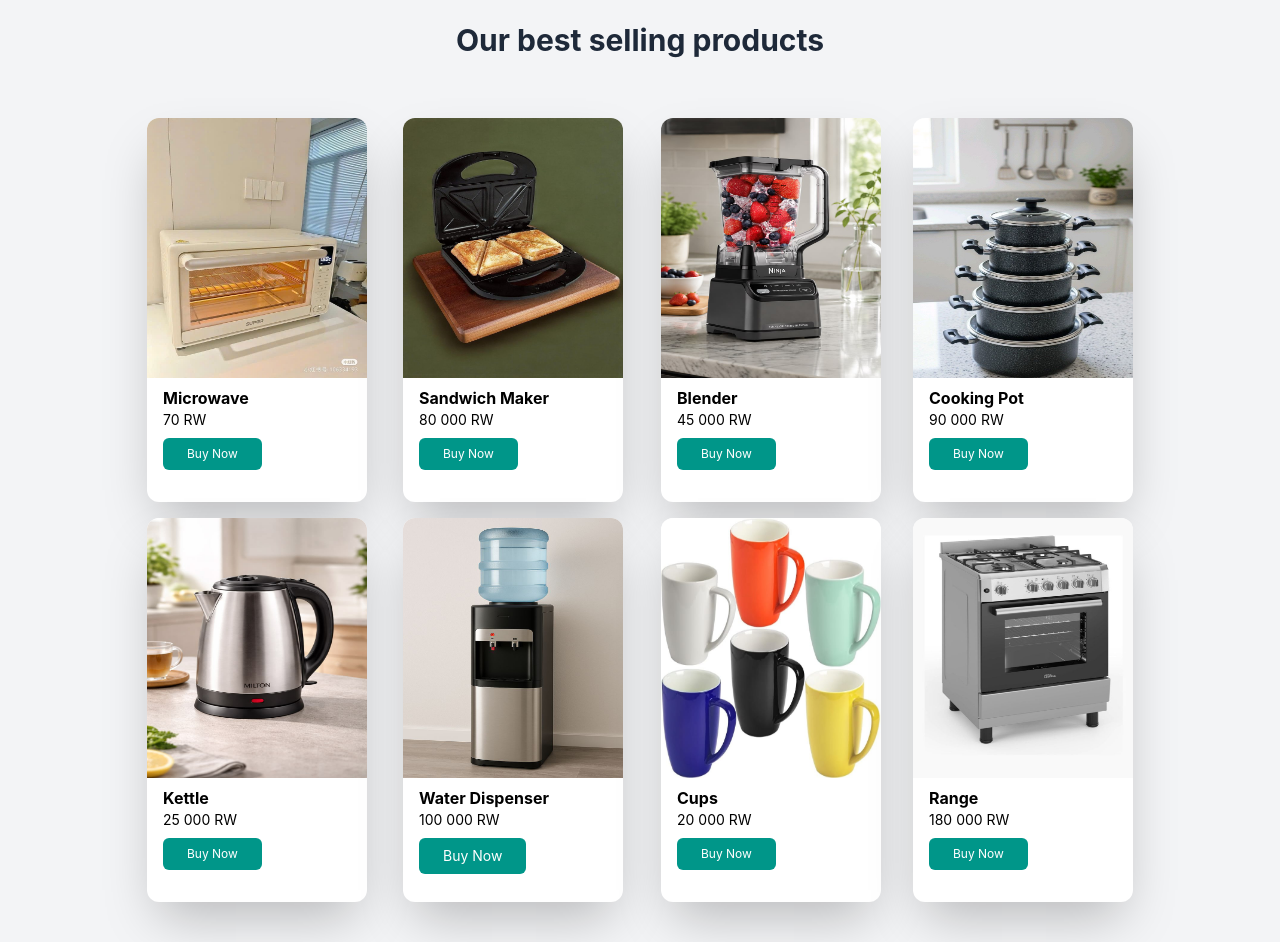
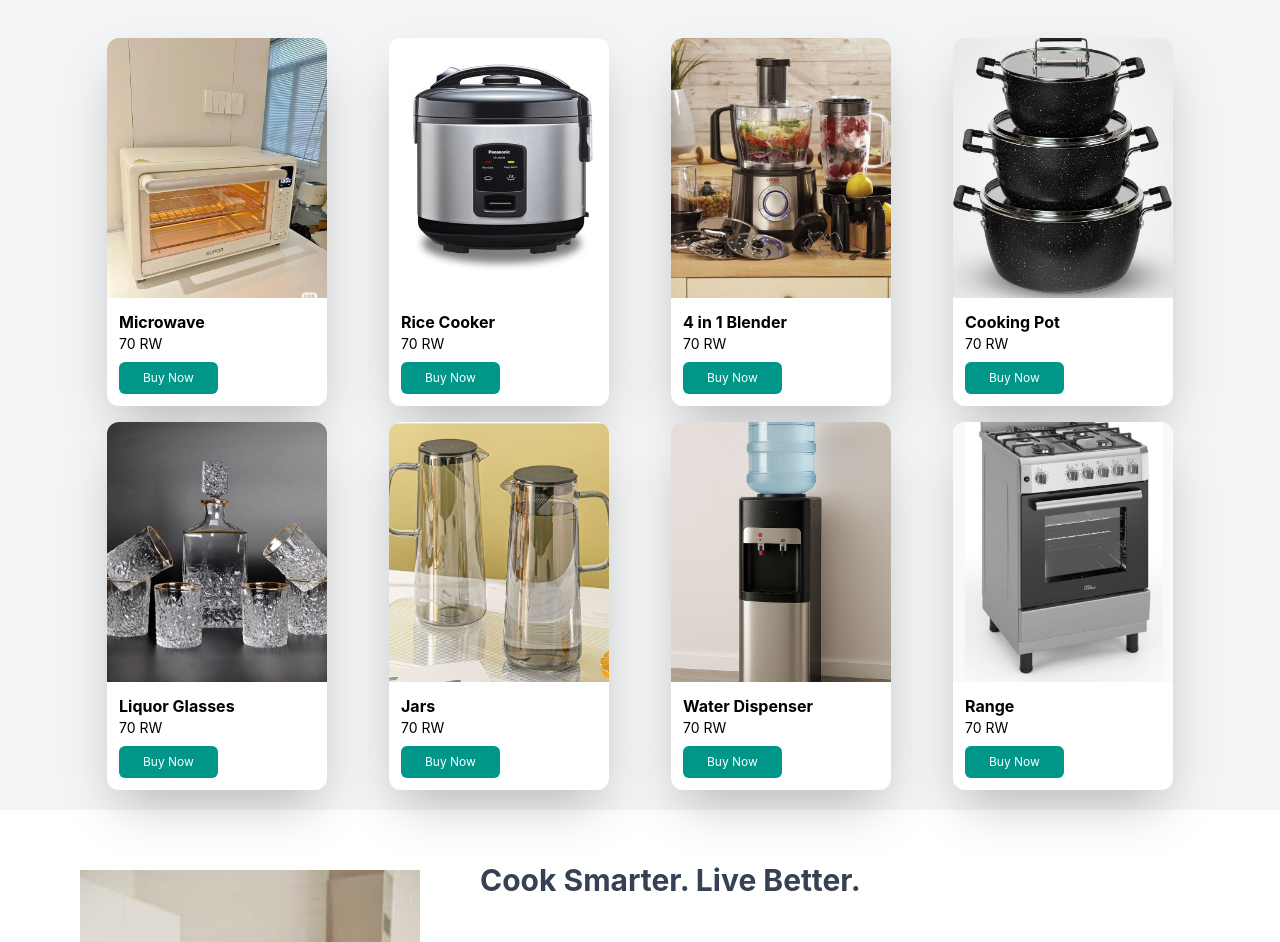
Before and after one commit to 1bruno5/denyse-shop, a Vue app: page / in a window 1280 px wide. Shown: the part 1730-2672 px from the top of the page. Built offline with nearby package versions, Linux system fonts and the light colour scheme.

Commit message:
grid problem solved

```diff
--- a/src/views/home.vue
+++ b/src/views/home.vue
@@ -16,12 +16,12 @@
 </section>
   <section>
     <h1 class="flex justify-center text-gray-700 font-bold text-3xl mt-10  w-full ">Explore our best selling <br> </h1><h1 class="flex justify-center text-gray-700 font-bold text-3xl mt-2  w-full ">collection</h1>
-<div class="grid grid-cols-1 md:grid-cols-2 lg:grid-cols-4 gap-8 mt-10  justify-items-center px-20">
+<div class="grid grid-cols-1 md:grid-cols-2 lg:grid-cols-4 gap-8 mt-10  justify-items-center px-10">
   <div class="bg-white rounded-xl shadow-xl w-full  mb-10 overflow-hidden  h-[380px] ">
   <img
    src="../assets/photos/cookingPots/cookingWare.jpg"
    alt="image"
-   class="w-full h-[250px] object-cover object-[30%_10%]"
+   class="w-full  h-[250px] object-cover object-[30%_10%]"
    >
 
    <div class="p-2 mt-2 ml-2">
@@ -35,7 +35,7 @@
   <img
    src="../assets/photos/dinnerSet.jpg"
    alt="image"
-   class="w-full h-[250px] object-cover object-[30%_10%]"
+   class="w-full  h-[250px] object-cover object-[30%_10%]"
    >
 
    <div class="p-2 mt-2 ml-2">
@@ -77,21 +77,21 @@
 
 <div>
 
-    <h1 class="flex justify-center text-3xl font-bold text-gray-700 mb-10 mt-20">Why to choose D Shop ?</h1>
+    <h1 class="flex justify-center text-2xl lg:text-3xl font-bold text-gray-700 mb-10 mt-16">Why to choose D Shop ?</h1>
 
-  <div class="grid grid-cols-3 gap-2 mb-8 justify-items-center">
-    <div class="bg-white rounded-xl shadow-2xl mt-10 ml-60 h-60 w-70 mb-10 py-15 ">
+  <div class="grid grid-cols-1 lg:grid-cols-3 gap-2 mb-8 justify-items-center px-20">
+    <div class="bg-white rounded-xl shadow-2xl   w-full max-w-[300px] mb-10 py-15 ">
         <h3 class="mt-0 font-bold text-base text-center">Premium Quality</h3>
            <p class=" mt-7 justify-center text-center text-xs">Find everything from cookware and bakeware</p>
            <p class="text-center text-xs"> to appliances and kitchen accessories </p>
             <p class="text-center text-xs"> in one place.</p>
     </div>
-    <div class="bg-white rounded-xl shadow-2xl w-70 py-15 h-60 mb-10 mt-10 ">
+    <div class="bg-white rounded-xl shadow-2xl w-full max-w-[300px] py-15  mb-10  ">
       <h3 class="mt-0 font-bold text-base text-center ">Secure Shopping</h3>
       <p class="text-center mt-7 text-xs">Shop with confidence using safe payment</p>
       <p class="text-center text-xs">  methods and protected checkout.</p>
     </div>
-        <div class="bg-white rounded-xl shadow-2xl w-70 h-60 py-15 mb-10 mt-10 mr-60">
+        <div class="bg-white rounded-xl shadow-2xl w-full max-w-[300px] py-15 mb-10">
       <h3 class="mt-0 font-bold text-base text-center">Fast Delivery</h3>
       <p class="text-center mt-7 text-xs">Receive your kitchen essentials quickly with</p>
       <p class="text-center text-xs"> reliable shipping and secure packaging</p>
@@ -100,112 +100,114 @@
     </div>
   </div>
 </div>
-<div class="bg-gray-100 h-250 pt-13">
+<div class="bg-gray-100 h-[900px] pt-13">
   <div class="">
-    <h1 class="text-center text-3xl text-gray-800 font-bold  ">Our best selling products</h1>
+    <h1 class="text-center text-2xl lg:text-3xl text-gray-800 font-bold  ">Our best selling products</h1>
   </div>
-  <div class="grid grid-cols-2 lg:grid-cols-4 gap-2 justify-items-center ">
-       <div class="bg-white shadow-2xl rounded-xl   w-full max-w-[220px] overflow-hidden ml-50 mt-15 ">
+  <div class="grid grid-cols-2 lg:grid-cols-4 gap-x-2 gap-y-4 justify-items-center px-20 mt-10">
+       <div class="bg-white shadow-2xl rounded-xl   w-full max-w-[220px] overflow-hidden ">
            <img src="../assets/photos/electronics/microwave.jpg"
             alt="microwave"
-            class="h-[260px] w-72"
+            class="h-[180px] sm:h-[260px] w-full object-cover"
             >
-            <div class="p-2 ml-2">
+            <div class="p-3">
                 <h3 class="font-bold text-base">Microwave</h3>
                 <p class="text-sm">70 RW</p>
                 <button class="bg-teal-600 text-white hover:bg-red-800 py-2 px-6 rounded-md mt-2"><p class="text-xs">Buy Now</p></button>
             </div>
        </div>
-             <div class="bg-white shadow-2xl rounded-xl  w-55 h-96 overflow-hidden ml-17 mt-15 ">
-           <img src="../assets/photos/electronics/sandwichMaker.jpg"
+
+              <div class="bg-white shadow-2xl rounded-xl   w-full max-w-[220px] overflow-hidden ">
+           <img src="../assets/photos/riceCooker.jpg"
             alt="microwave"
-            class="h-[260px] w-72"
+            class="h-[180px] sm:h-[260px] w-full object-cover"
             >
-            <div class="p-2 ml-2">
-                <h3 class="font-bold text-base">Sandwich Maker</h3>
-                <p class="text-sm">80 000 RW</p>
+            <div class="p-3">
+                <h3 class="font-bold text-base">Rice Cooker</h3>
+                <p class="text-sm">70 RW</p>
                 <button class="bg-teal-600 text-white hover:bg-red-800 py-2 px-6 rounded-md mt-2"><p class="text-xs">Buy Now</p></button>
             </div>
        </div>
 
-              <div class="bg-white shadow-2xl rounded-xl h-96  w-55 overflow-hidden mr-15 mt-15 ">
-           <img src="../assets/photos/blenders/a (1).jpg"
+              <div class="bg-white shadow-2xl rounded-xl   w-full max-w-[220px] overflow-hidden ">
+           <img src="../assets/photos/blenders/a.jpg"
             alt="microwave"
-            class="h-[260px] w-72"
+            class="h-[180px] sm:h-[260px] w-full object-cover"
             >
-            <div class="p-2 ml-2">
-                <h3 class="font-bold text-base">Blender</h3>
-                <p class="text-sm">45 000 RW</p>
+            <div class="p-3">
+                <h3 class="font-bold text-base">4 in 1 Blender</h3>
+                <p class="text-sm">70 RW</p>
                 <button class="bg-teal-600 text-white hover:bg-red-800 py-2 px-6 rounded-md mt-2"><p class="text-xs">Buy Now</p></button>
             </div>
        </div>
 
-              <div class="bg-white shadow-2xl rounded-xl  w-55 h-96 overflow-hidden mr-50 mt-15 ">
-           <img src="../assets/photos/cookingPots/h.jpg"
+              <div class="bg-white shadow-2xl rounded-xl   w-full max-w-[220px] overflow-hidden ">
+           <img src="../assets/photos/cookingPots/cooksetWare.jpg"
             alt="microwave"
-            class="h-[260px] w-72"
+            class="h-[180px] sm:h-[260px] w-full object-cover"
             >
-            <div class="p-2 ml-2">
+            <div class="p-3">
                 <h3 class="font-bold text-base">Cooking Pot</h3>
-                <p class="text-sm">90 000 RW</p>
+                <p class="text-sm">70 RW</p>
                 <button class="bg-teal-600 text-white hover:bg-red-800 py-2 px-6 rounded-md mt-2"><p class="text-xs">Buy Now</p></button>
             </div>
        </div>
 
-                     <div class="bg-white shadow-2xl rounded-xl  w-55 h-96 overflow-hidden ml-50 mt-2 ">
-           <img src="../assets/photos/electronics/kettle.jpg"
+              <div class="bg-white shadow-2xl rounded-xl   w-full max-w-[220px] overflow-hidden ">
+           <img src="../assets/photos/glasses/g (2).jpg"
             alt="microwave"
-            class="h-[260px] w-72"
+            class="h-[180px] sm:h-[260px] w-full object-cover"
             >
-            <div class="p-2 ml-2">
-                <h3 class="font-bold text-base">Kettle</h3>
-                <p class="text-sm">25 000 RW</p>
+            <div class="p-3">
+                <h3 class="font-bold text-base">Liquor Glasses</h3>
+                <p class="text-sm">70 RW</p>
                 <button class="bg-teal-600 text-white hover:bg-red-800 py-2 px-6 rounded-md mt-2"><p class="text-xs">Buy Now</p></button>
             </div>
        </div>
 
-       <div class="bg-white shadow-2xl rounded-xl  w-55 h-96 overflow-hidden ml-17 mt-2 ">
-           <img src="../assets/photos/waterDispenser.jpg"
+              <div class="bg-white shadow-2xl rounded-xl   w-full max-w-[220px] overflow-hidden ">
+           <img src="../assets/photos/jar.jpg"
             alt="microwave"
-            class="h-[260px] w-72"
+            class="h-[180px] sm:h-[260px] w-full object-cover"
             >
-            <div class="p-2 ml-2">
-                <h3 class="font-bold text-base">Water Dispenser</h3>
-                <p class="text-sm">100 000 RW</p>
-                <button class="bg-teal-600 text-white hover:bg-red-800 py-2 px-6 rounded-md mt-2"><p class="text-sm">Buy Now</p></button>
-            </div>
-       </div>
-
-            <div class="bg-white shadow-2xl rounded-xl  w-55 h-96 overflow-hidden mr-15 mt-2 ">
-           <img src="../assets/photos/cups.jpg"
-            alt="microwave"
-            class="h-[260px] w-72"
-            >
-            <div class="p-2 ml-2">
-                <h3 class="font-bold text-base">Cups</h3>
-                <p class="text-sm">20 000 RW</p>
+            <div class="p-3">
+                <h3 class="font-bold text-base">Jars</h3>
+                <p class="text-sm">70 RW</p>
                 <button class="bg-teal-600 text-white hover:bg-red-800 py-2 px-6 rounded-md mt-2"><p class="text-xs">Buy Now</p></button>
             </div>
        </div>
 
-        <div class="bg-white shadow-2xl rounded-xl  w-55 h-96 overflow-hidden mr-50 mt-2 ">
-           <img src="../assets/photos/range.jpg"
+              <div class="bg-white shadow-2xl rounded-xl   w-full max-w-[220px] overflow-hidden ">
+           <img src="../assets/photos/waterDispenser.jpg"
             alt="microwave"
-            class="h-[260px] w-72"
+            class="h-[180px] sm:h-[260px] w-full object-cover"
             >
-            <div class="p-2 ml-2">
-                <h3 class="font-bold text-base">Range</h3>
-                <p class="text-sm">180 000 RW</p>
+            <div class="p-3">
+                <h3 class="font-bold text-base">Water Dispenser</h3>
+                <p class="text-sm">70 RW</p>
                 <button class="bg-teal-600 text-white hover:bg-red-800 py-2 px-6 rounded-md mt-2"><p class="text-xs">Buy Now</p></button>
             </div>
        </div>
+
+              <div class="bg-white shadow-2xl rounded-xl   w-full max-w-[220px] overflow-hidden ">
+           <img src="../assets/photos/range.jpg"
+            alt="microwave"
+            class="h-[180px] sm:h-[260px] w-full object-cover"
+            >
+            <div class="p-3">
+                <h3 class="font-bold text-base">Range</h3>
+                <p class="text-sm">70 RW</p>
+                <button class="bg-teal-600 text-white hover:bg-red-800 py-2 px-6 rounded-md mt-2"><p class="text-xs">Buy Now</p></button>
+            </div>
+       </div>
+
   </div>
 </div>
 
 <div class="bg-white justify-between mb-20">
 <div class="flex justify-between">
     <img src="../assets/photos/about.jpg" alt="about image"
-  class=" h-110  ml-15 mt-15 w-80"
+  class="  mt-15 w-full max-w-[110px] lg:max-w-[340px] ml-20"
   >
 <div class="ml-15">
     <h3 class="mt-13 text-3xl font-bold mr-100 text-gray-700">Cook Smarter. Live Better.</h3>
```
